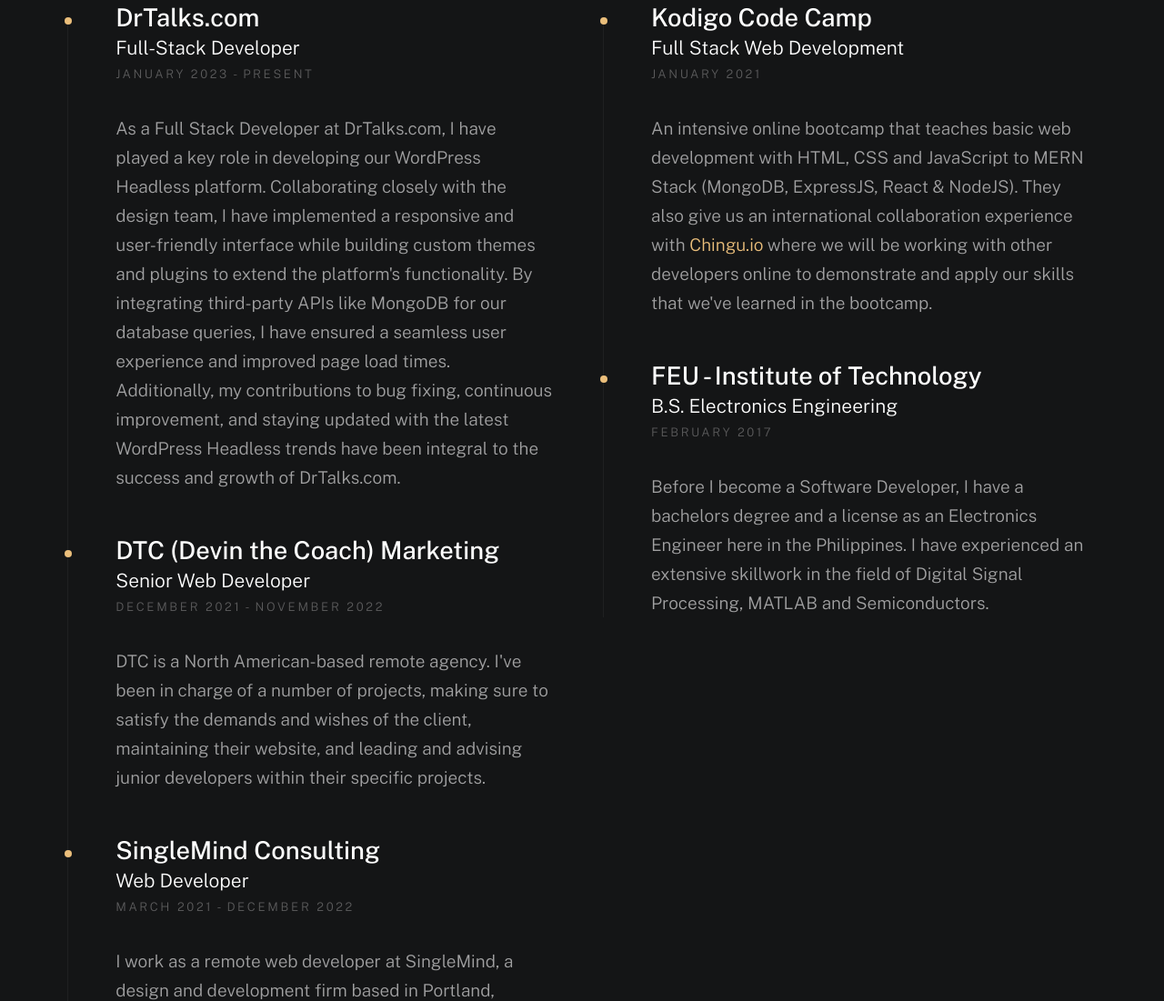
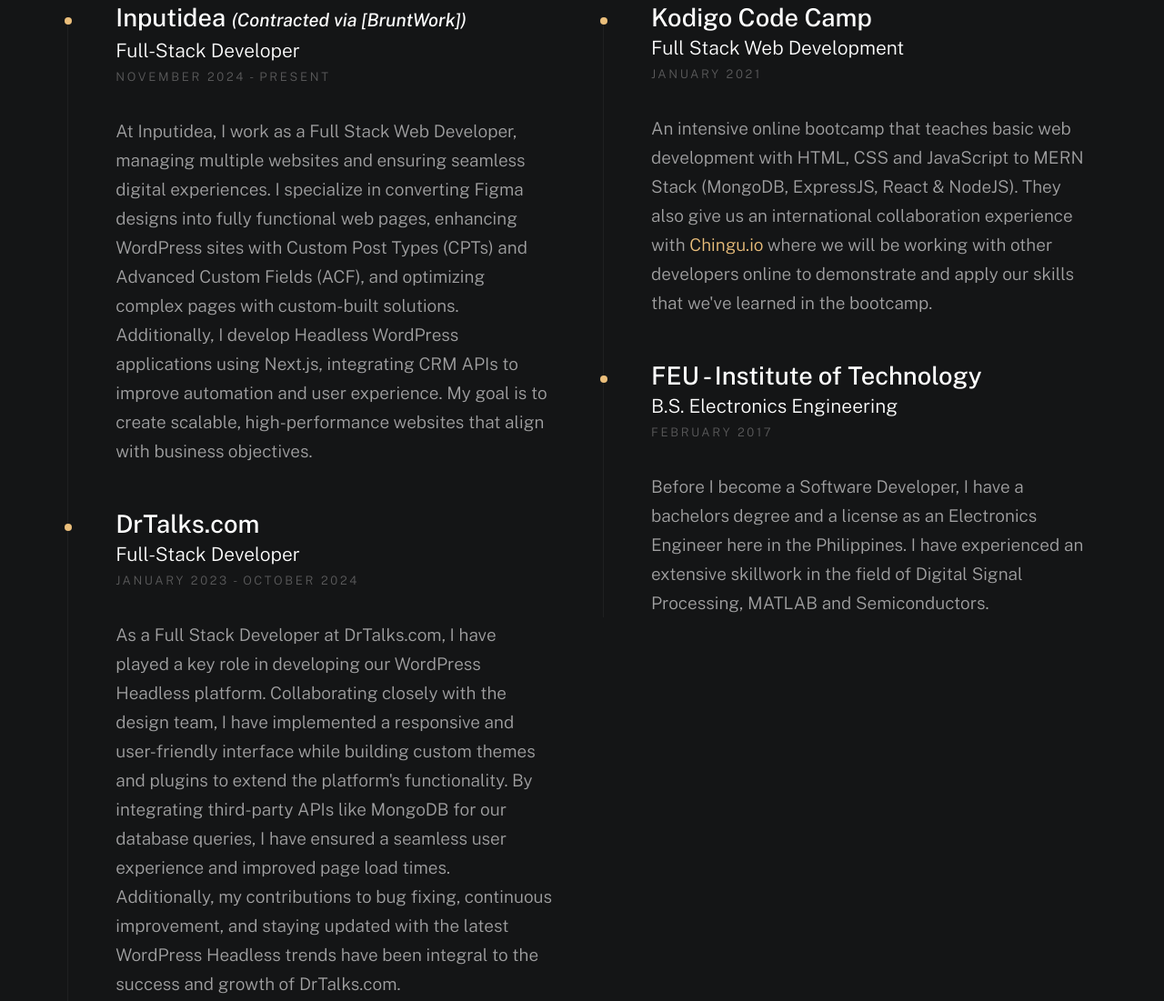
Before and after one commit to apcabotaje/website-ver3, a plain HTML site: page index.html in a window 1280 px wide. Shown: the part 3033-4134 px from the top of the page at 91% size. Drawn offline with nearby package versions, Linux system fonts and the light colour scheme; a web font is replaced by a local one.

Commit message:
Update resume and work experience

```diff
--- a/css/styles.css
+++ b/css/styles.css
@@ -4303,3 +4303,7 @@ img.u-pull-left {
   .tooltip:hover .tooltiptext {
     visibility: visible;
   }
+
+  .timeline__title em {
+    font-size: 20px;
+  }
--- a/index.html
+++ b/index.html
@@ -145,7 +145,7 @@
                                 You can also find me in
                                 <a href="https://www.upwork.com/freelancers/~01ef0610735b45c03e" target="_blank">Upwork</a>
                             </p>
-                            <a href="/static/Cabotaje_Ayman-Resume_2023.pdf" target="_blank" class="btn btn--medium u-fullwidth" data-animate-el>Download Résumé</a>
+                            <a href="/static/Cabotaje_Ayman-Resume_2025.pdf" target="_blank" class="btn btn--medium u-fullwidth" data-animate-el>Download Résumé</a>
 
                         </div>
                     </div>
@@ -273,24 +273,24 @@
                             <div class="timeline__block">
                                 <div class="timeline__bullet"></div>
                                 <div class="timeline__header">
-                                    <h4 class="timeline__title">DrTalks.com</h4>
+                                    <h4 class="timeline__title">Inputidea <em>(Contracted via [BruntWork])</em></h4>
                                     <h5 class="timeline__meta">Full-Stack Developer</h5>
-                                    <p class="timeline__timeframe">January 2023 - Present</p>
+                                    <p class="timeline__timeframe">November 2024 - Present</p>
                                 </div>
                                 <div class="timeline__desc">
-                                    <p>As a Full Stack Developer at DrTalks.com, I have played a key role in developing our WordPress Headless platform. Collaborating closely with the design team, I have implemented a responsive and user-friendly interface while building custom themes and plugins to extend the platform's functionality. By integrating third-party APIs like MongoDB for our database queries, I have ensured a seamless user experience and improved page load times. Additionally, my contributions to bug fixing, continuous improvement, and staying updated with the latest WordPress Headless trends have been integral to the success and growth of DrTalks.com. </p>
+                                    <p>At Inputidea, I work as a Full Stack Web Developer, managing multiple websites and ensuring seamless digital experiences. I specialize in converting Figma designs into fully functional web pages, enhancing WordPress sites with Custom Post Types (CPTs) and Advanced Custom Fields (ACF), and optimizing complex pages with custom-built solutions. Additionally, I develop Headless WordPress applications using Next.js, integrating CRM APIs to improve automation and user experience. My goal is to create scalable, high-performance websites that align with business objectives.</p>
                                 </div>
                             </div>
 
                             <div class="timeline__block">
                                 <div class="timeline__bullet"></div>
                                 <div class="timeline__header">
-                                    <h4 class="timeline__title">DTC (Devin the Coach) Marketing</h4>
-                                    <h5 class="timeline__meta">Senior Web Developer</h5>
-                                    <p class="timeline__timeframe">December 2021 - November 2022</p>
+                                    <h4 class="timeline__title">DrTalks.com</h4>
+                                    <h5 class="timeline__meta">Full-Stack Developer</h5>
+                                    <p class="timeline__timeframe">January 2023 - October 2024</p>
                                 </div>
                                 <div class="timeline__desc">
-                                    <p>DTC is a North American-based remote agency. I've been in charge of a number of projects, making sure to satisfy the demands and wishes of the client, maintaining their website, and leading and advising junior developers within their specific projects.</p>
+                                    <p>As a Full Stack Developer at DrTalks.com, I have played a key role in developing our WordPress Headless platform. Collaborating closely with the design team, I have implemented a responsive and user-friendly interface while building custom themes and plugins to extend the platform's functionality. By integrating third-party APIs like MongoDB for our database queries, I have ensured a seamless user experience and improved page load times. Additionally, my contributions to bug fixing, continuous improvement, and staying updated with the latest WordPress Headless trends have been integral to the success and growth of DrTalks.com. </p>
                                 </div>
                             </div>
 
```
Also changed, not shown: 1 other file.
